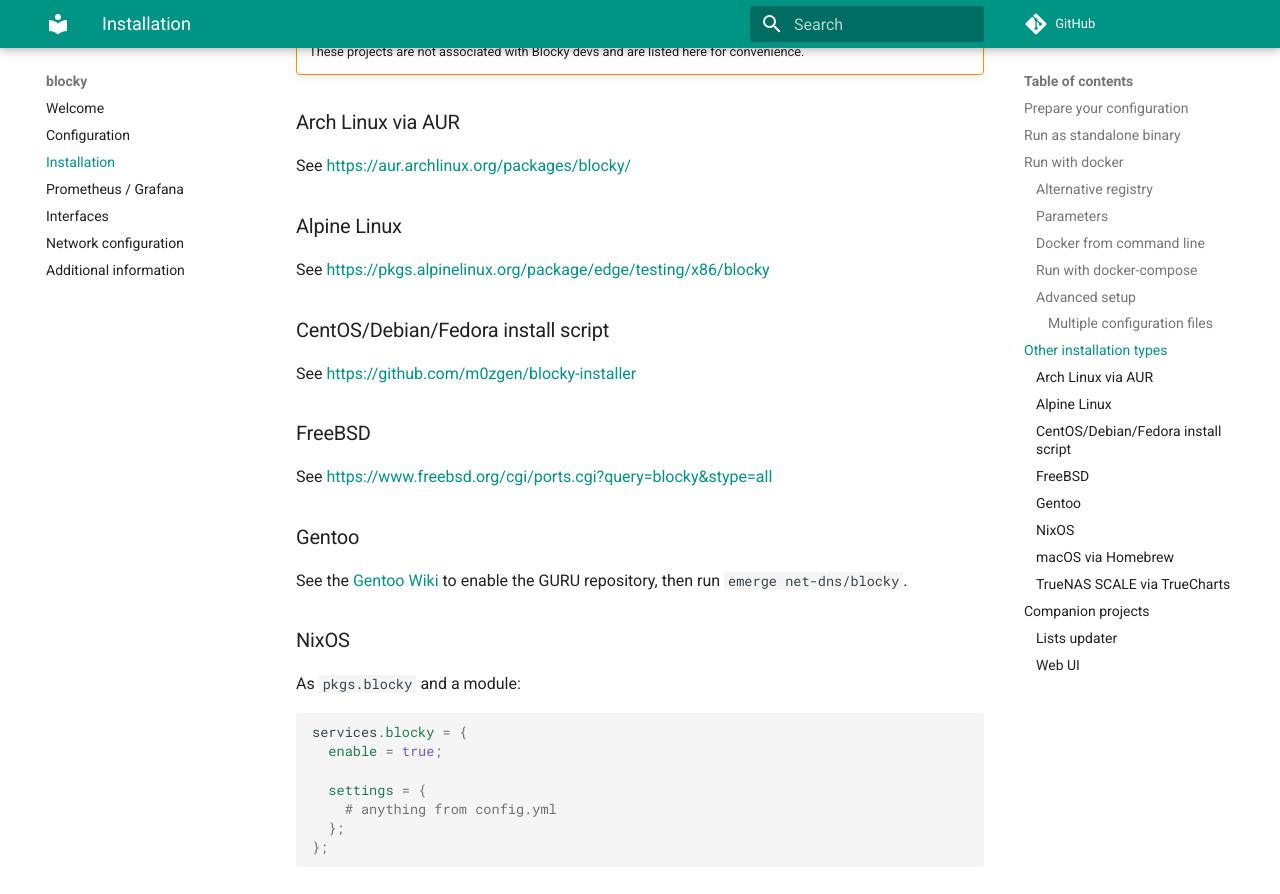
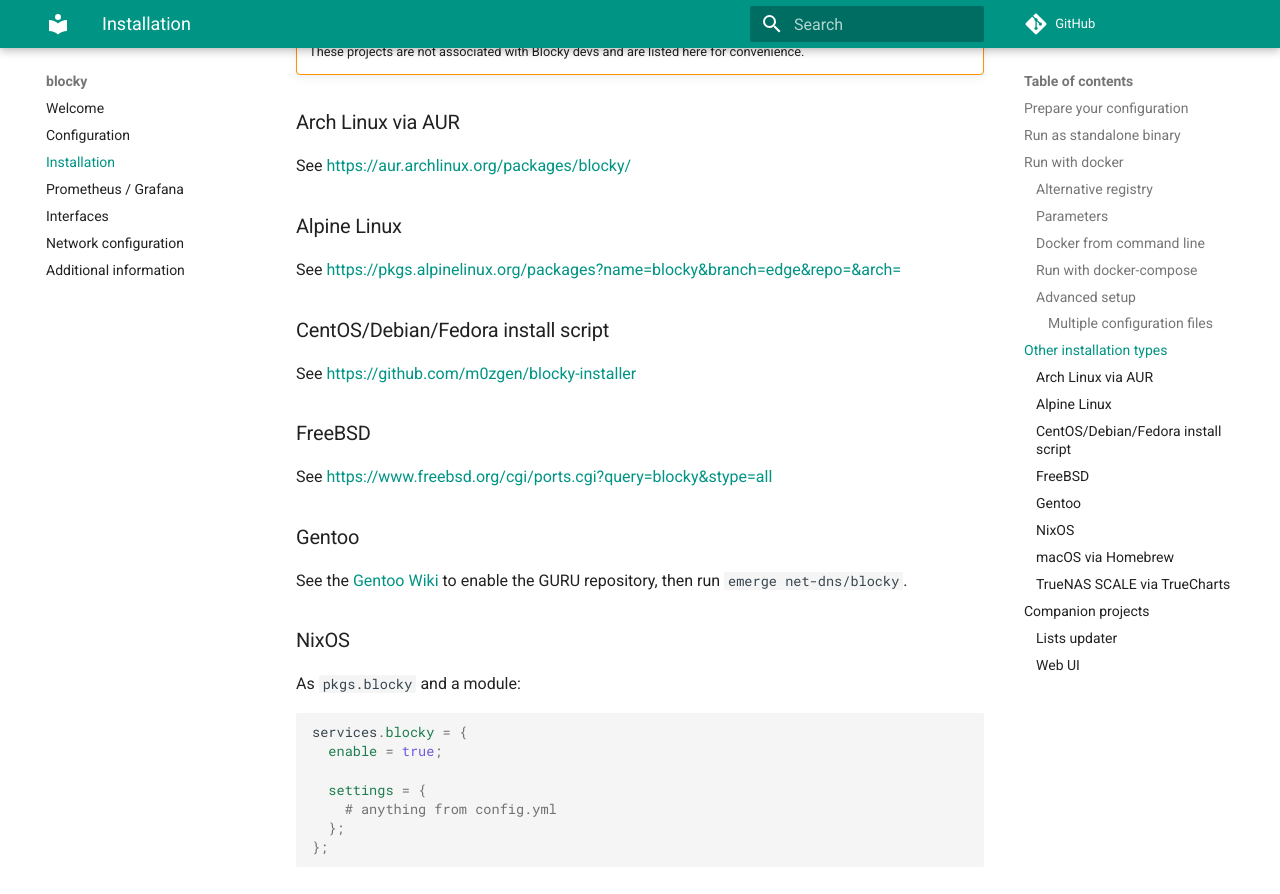
Before and after one commit to 0xERR0R/blocky, an MkDocs documentation site: the page built from docs/installation.md, in a window 1280 px wide and 900 px high, scrolled down 3373 px. Shown: the top 894 px of the window. Built offline with MkDocs 1.6.1 and Material for MkDocs 9.7.7, drawn with Linux system fonts in a browser that asks for light colours; comment, search, counter and statistics services are not loaded; the version menu is left out; some of the changed lines change nothing that is shown.

Commit message:
fix(docs): Update Alpine Linux package link (#1752)

```diff
--- a/docs/installation.md
+++ b/docs/installation.md
@@ -156,7 +156,7 @@
 
 ### Alpine Linux
 
-See [https://pkgs.alpinelinux.org/package/edge/testing/x86/blocky](https://pkgs.alpinelinux.org/package/edge/testing/x86/blocky)
+See [https://pkgs.alpinelinux.org/packages?name=blocky&branch=edge&repo=&arch=](https://pkgs.alpinelinux.org/packages?name=blocky&branch=edge&repo=&arch=)
 
 ### CentOS/Debian/Fedora install script
 
```
